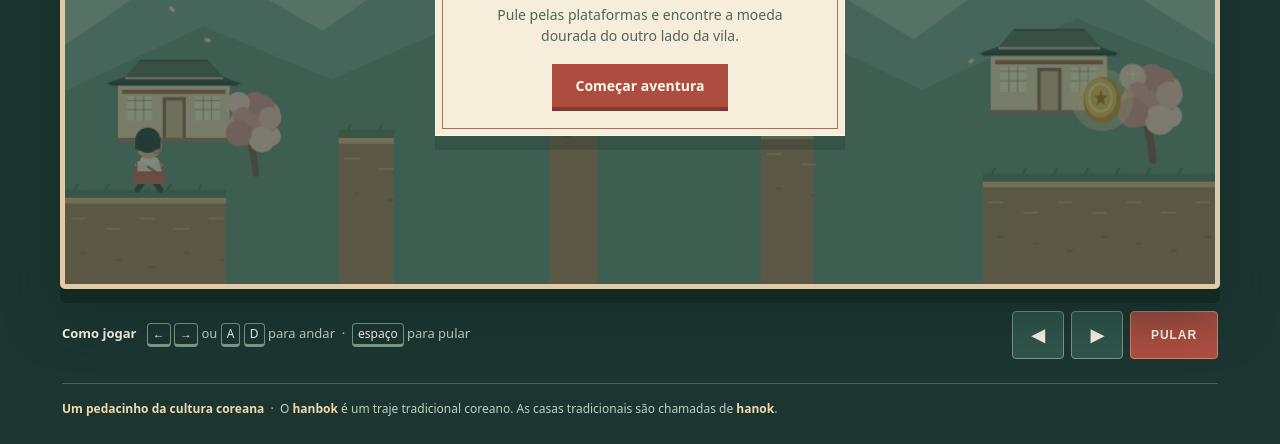
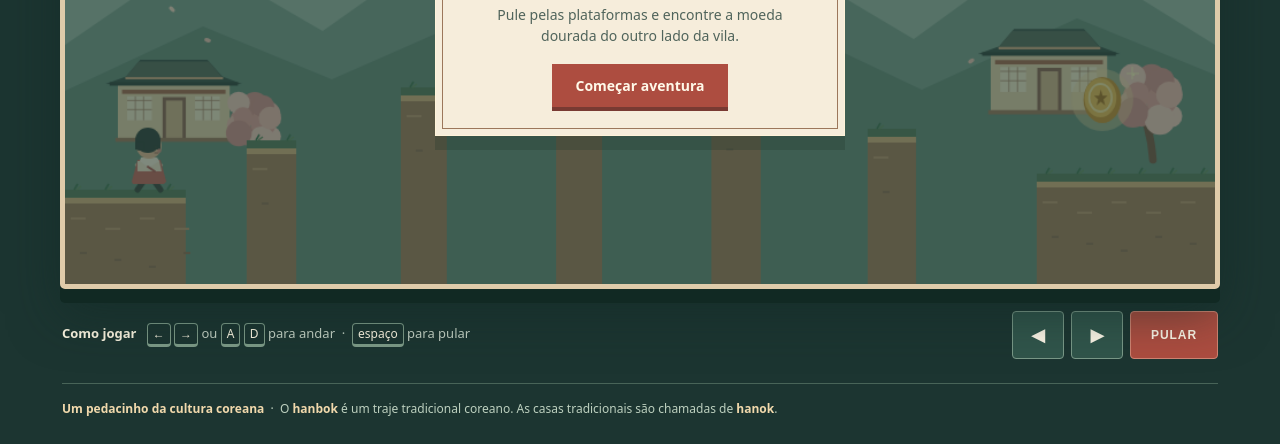
Before and after one commit to Xhina-comXis/FuturismoCoreano, a plain HTML site: page index.html in a window 1280 px wide. Shown: the part 405-849 px from the top of the page. Drawn offline with Linux system fonts and the light colour scheme.

Commit message:
Aumentar percurso para seis saltos

```diff
--- a/index.html
+++ b/index.html
@@ -12,7 +12,7 @@
 <script>
 'use strict';
 const canvas=document.querySelector('#game'),ctx=canvas.getContext('2d'),overlay=document.querySelector('#overlay');
-const platforms=[{x:0,y:418,w:140},{x:238,y:366,w:48},{x:421,y:317,w:42},{x:605,y:362,w:46},{x:798,y:404,w:202}];
+const platforms=[{x:0,y:418,w:105},{x:158,y:375,w:43},{x:292,y:329,w:40},{x:427,y:286,w:40},{x:562,y:328,w:43},{x:698,y:365,w:42},{x:845,y:404,w:155}];
 const player={x:58,y:368,w:30,h:50,vx:0,vy:0,ground:false,face:1,walk:0};
 const pages=[
 'O governo coreano está incentivando ativamente as empresas a adotarem a transformação digital na indústria manufatureira. Essa iniciativa se caracteriza por quatro palavras-chave estratégicas: inteligência, serviços, sustentabilidade e plataforma. Esses princípios orientadores refletem a resposta do governo aos rápidos avanços tecnológicos da Indústria 4.0, às regulamentações ambientais cada vez mais rigorosas e às mudanças no cenário do comércio global. Segundo especialistas do setor, o valor agregado na indústria manufatureira da Coreia atingiu US$ 416 bilhões em 2023.',
```
